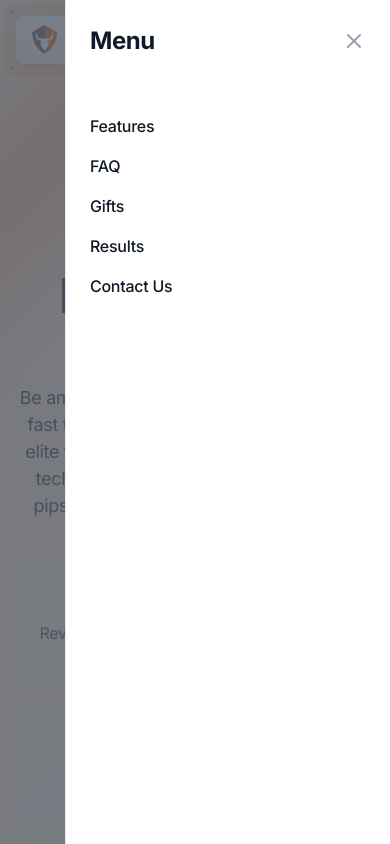
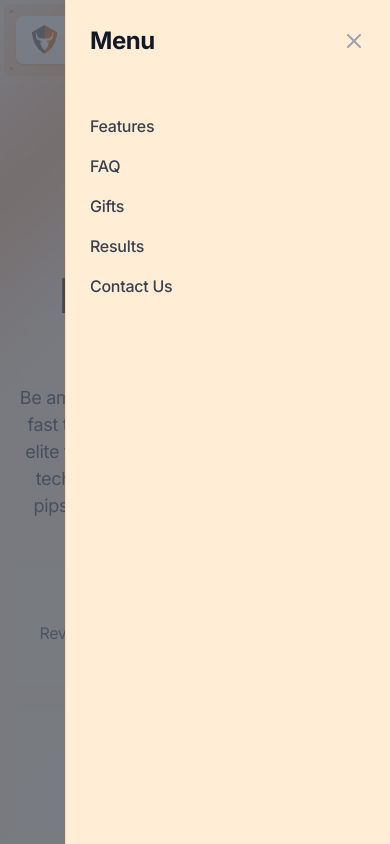
Before and after one commit to akhil-naidu/waitlist-new, a Next.js app: page / in a window 390 px wide. Both pictures are taken after a click on the button "Open main menu". Shown: the top 844 px of the page. Built offline with nearby package versions, Linux system fonts and the light colour scheme.

Commit message:
chore: updated mobile navbar background

```diff
--- a/components/layout/Header.tsx
+++ b/components/layout/Header.tsx
@@ -73,7 +73,7 @@ export default function Header() {
             className='fixed inset-0 z-50 bg-gray-600 bg-opacity-75'
             aria-hidden='true'
           ></div>
-          <nav className='fixed top-0 right-0 bottom-0 flex flex-col w-5/6 max-w-sm py-6 px-6 bg-white dark:bg-gray-800 border-l border-gray-200 dark:border-gray-700 overflow-y-auto z-50'>
+          <nav className='fixed top-0 right-0 bottom-0 flex flex-col w-5/6 max-w-sm py-6 px-6 bg-orange-100 dark:bg-gray-800 border-l border-orange-200 dark:border-gray-700 overflow-y-auto z-50'>
             <div className='flex items-center justify-between mb-8'>
               <h2 className='text-2xl font-bold text-gray-900 dark:text-white'>
                 Menu
@@ -92,7 +92,7 @@ export default function Header() {
                   <li key={href}>
                     <Link
                       href={href}
-                      className='text-base font-medium text-gray-900 dark:text-gray-200 hover:text-gray-700 dark:hover:text-white'
+                      className='text-base font-medium text-gray-700 dark:text-gray-200 hover:text-orange-400 dark:hover:text-white'
                       onClick={() => setIsOpen(false)}
                     >
                       {label}
```
